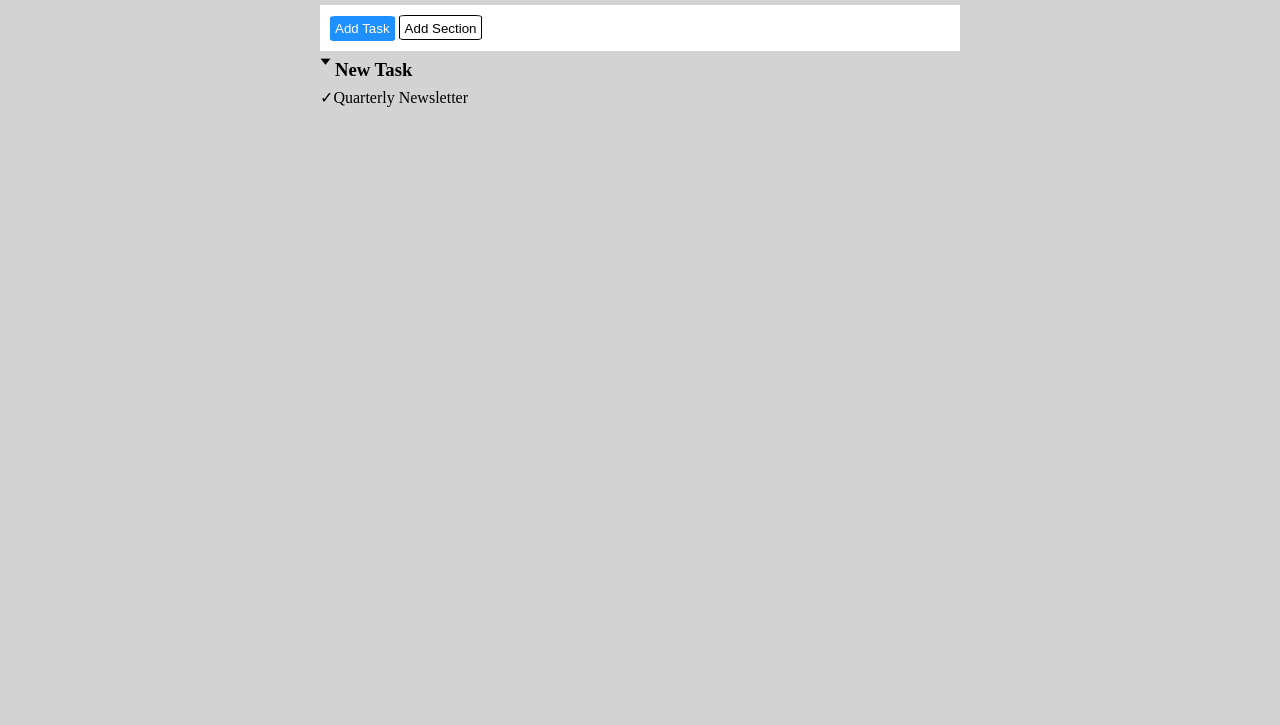
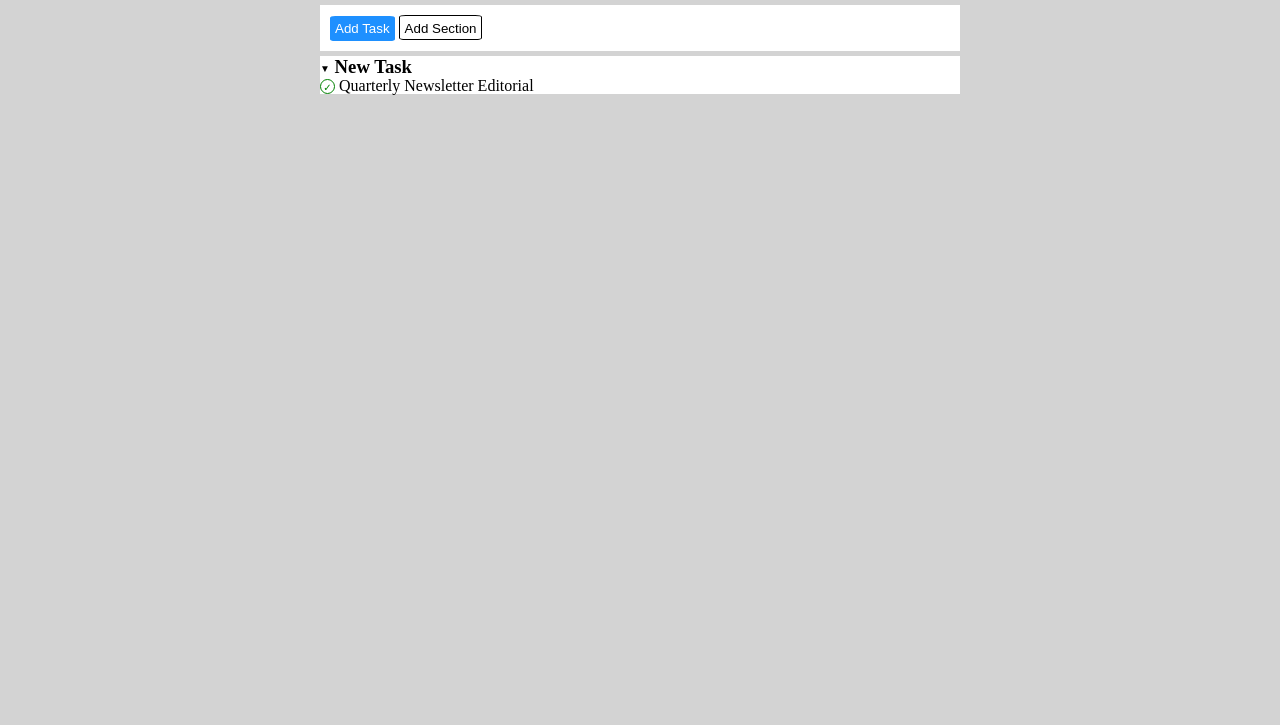
Before and after one commit to ArmandoMarino/html-css-toboolist, a plain HTML site: page index.html in a window 1280 px wide. Shown: the part 75-800 px from the top of the page. Drawn offline with Linux system fonts and the light colour scheme.

Commit message:
aggiunti commenti

```diff
--- a/index.html
+++ b/index.html
@@ -24,10 +24,17 @@
                     <button class="button" type="button">Add Task</button>
                     <button class="button-due button" type="button">Add Section</button>
                 </div>
+
+                <!--INIZIO LISTA-->
                 <section class="lista">
-                    <h3> <span class="freccia-giù">&#129171;</span> New Task </h3>
-                    <p> <span class="cerchietto-check">&#10003;</span>Quarterly Newsletter</p>
+                    <h3> <span class="freccia-giù">&#9660;</span> New Task </h3>
+                    <div class="oggetto-lista">
+                        <p><span class="cerchietto-check">&#10003;</span> Quarterly Newsletter</p>
+                        <span class="etichetta">Editorial</span>
+                    </div>
+
                 </section>
+
 
 
 
--- a/style.css
+++ b/style.css
@@ -29,11 +29,13 @@ header{
     margin-bottom: 20px;
 }
 
+/*CONTAINER*/
 .container{
     width: 50%;
     margin: 0 auto;
 }
 
+/*BUTTONS*/
 .div-button{
     padding: 5px;
     background-color: white;
@@ -59,10 +61,35 @@ header{
     box-sizing: border-box;
 }
 
+/*INIZIO LISTA*/
 .lista{
-
+    background-color: white;
 }
 
 .freccia-giù{
+    vertical-align: middle;
+    font-size: 10px;
+}
+
+p{
+    display: inline-block;
+}
+
+.oggetto-lista{
+    line-height: 15px;
+}
+
+.cerchietto-check{
+    color: green;
+    display: inline-block;
+    width: 15px;
+    height: 15px;
+    border: green solid 1px;
+    border-radius: 50%;
+    text-align: center;
+    font-size: 10px;
+}
+
+.etichetta{
 
 }
```
